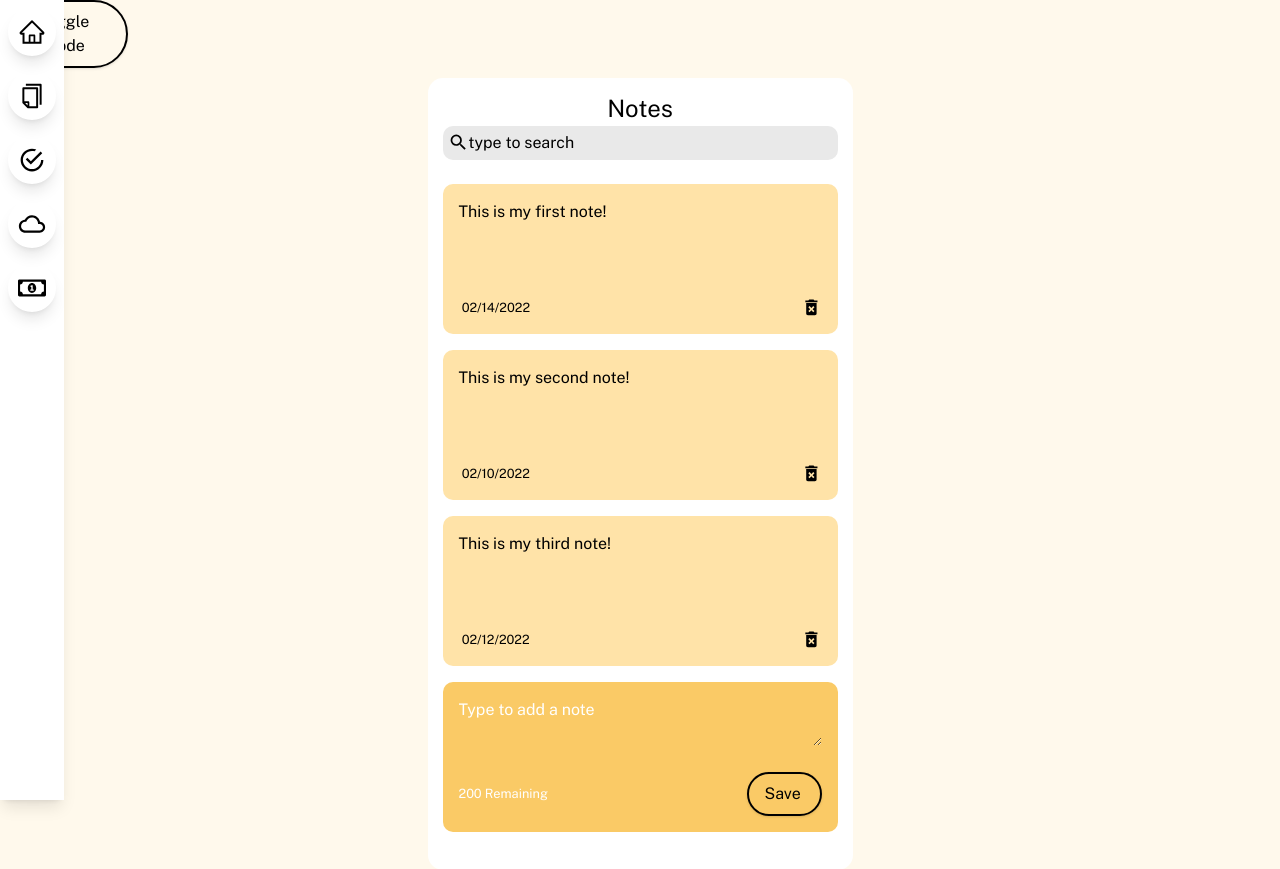
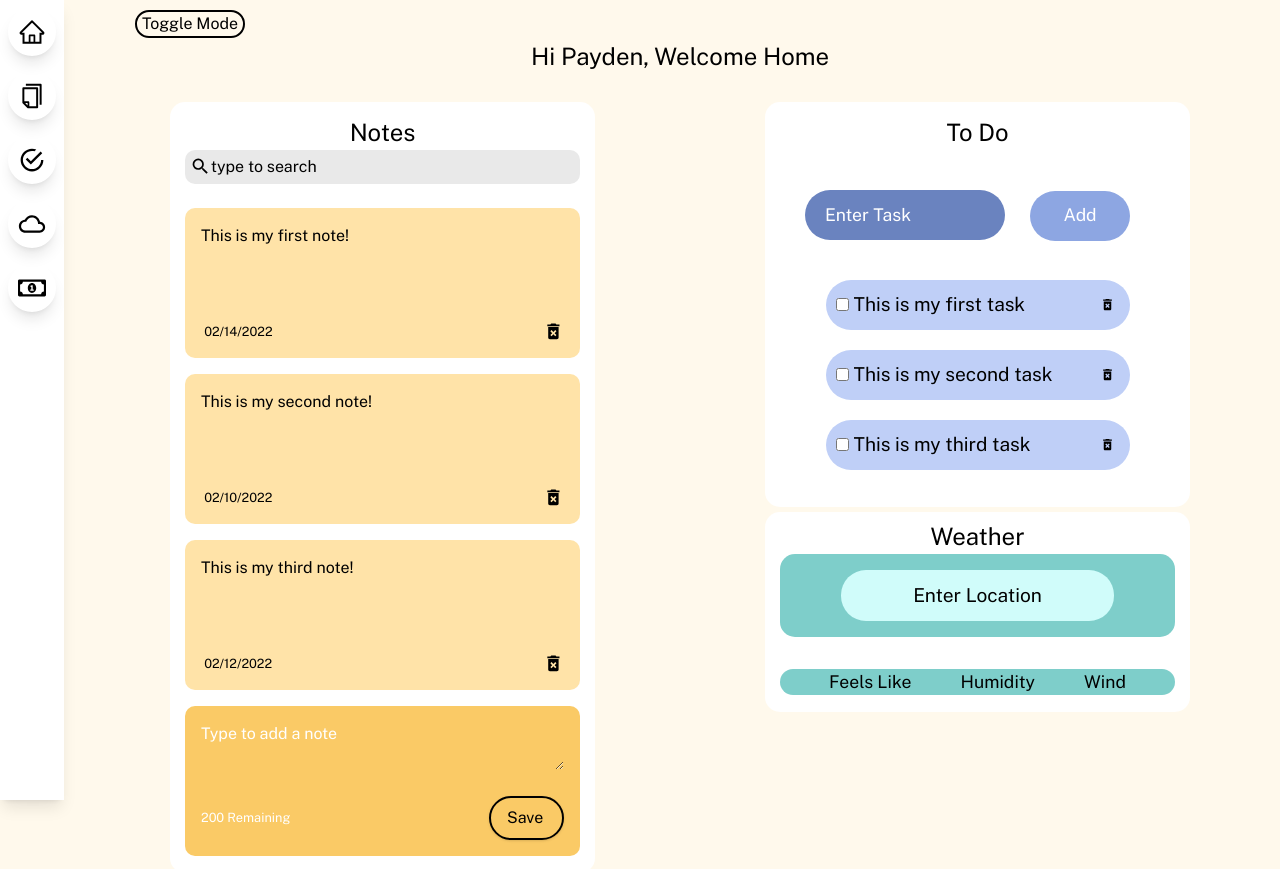
Before and after one commit to paydendyer/task-dashboard, a React (Create React App) app: page /#/ in a window 1280 px wide. Before the commit this address led to /#/Notes. Shown: the top 869 px of the page. Built offline with nearby package versions, Linux system fonts and the light colour scheme; no server answers.

Commit message:
Redid styling on pages

```diff
--- a/src/components/Grid.js
+++ b/src/components/Grid.js
@@ -10,10 +10,10 @@ const ResponsiveGridLayout = WidthProvider(Responsive);
 
 
 const layout = [
-  { i: "tile-two", x: 0, y: 0, w: 1, h: 2 },
-  { i: "tile-three", x: 2, y: 0, w: 1, h: 1 },
-  { i: "tile-four", x: 4, y: 0, w: 1, h: 1 },
-  { i: "tile-five", x: 6, y: 0, w: 1, h: 1 },
+  { i: "tile-two", x: 0, y: 0, w: 1, h: 1.5 },
+  { i: "tile-three", x: 1, y: 0, w: 1, h: 1 },
+  { i: "tile-four", x: 2, y: 0, w: 1, h: 1 },
+  { i: "tile-five", x: 1, y: 1, w: 1, h: 1 },
 ];
 
 const GridItemWrapper = styled.div`
@@ -34,8 +34,8 @@ export const Grid = () => {
       <ResponsiveGridLayout
         layouts={{ lg: layout }}
         breakpoints={{ lg: 1200, md: 996, sm: 768, xs: 480, xxs: 0 }}
-        cols={{ lg: 2, md: 2, sm: 2, xs: 2, xxs: 1 }}
-        rowHeight={450}
+        cols={{ lg: 3, md: 2, sm: 2, xs: 2, xxs: 1 }}
+        rowHeight={400}
         width={1000}
         isDraggable={false}
       >
--- a/src/components/Notes/Note.js
+++ b/src/components/Notes/Note.js
@@ -12,6 +12,7 @@ const Note = ({ id, text, date, handleDeleteNote }) => {
         <MdDeleteForever
           onClick={() => handleDeleteNote(id)}
           className="delete-icon"
+          data-testid="delete-note"
           size="1.3em"
           />
       </div>
--- a/src/components/To Do/TodoList.js
+++ b/src/components/To Do/TodoList.js
@@ -21,6 +21,7 @@ function TodoList(props){
       />
         <input
         type="text"
+        data-testid="delete-todo"
         id={item.key}
         value={item.text}
         onChange ={
--- a/src/components/ToggledarkMode.js
+++ b/src/components/ToggledarkMode.js
@@ -7,7 +7,7 @@ const ToggledarkMode = ({ handleToggleDarkMode }) => {
         handleToggleDarkMode(
           (previousDarkMode)=> !previousDarkMode
           )
-          } className="save"
+          } className="toggle-mode"
           >
             Toggle Mode
         </button>
```
Also changed, not shown: 2 other files (tests, documents, lock files or other folders).
